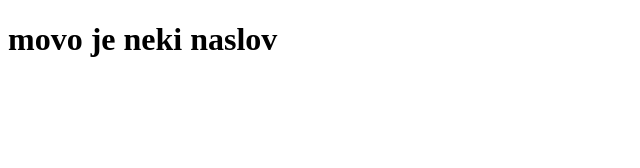
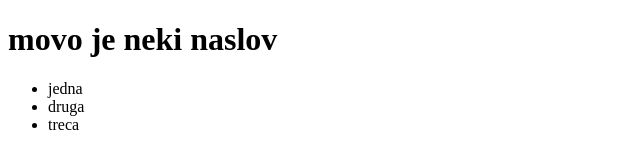
Before and after one commit to gogapalcica/mojprvirepozitorijum, a plain HTML site: page index.html in a window 1280 px wide. Shown: the whole page, without its empty margins (0-640 px from the left). Drawn offline with Linux system fonts and the light colour scheme.

Commit message:
dodadli smo lijeve u html

```diff
--- a/index.html
+++ b/index.html
@@ -8,5 +8,10 @@
 </head>
 <body>
     <h1>movo je neki naslov</h1>
+    <ul>
+        <li>jedna </li>
+        <li>druga</li>
+        <li>treca</li>
+    </ul>
 </body>
 </html>
```
